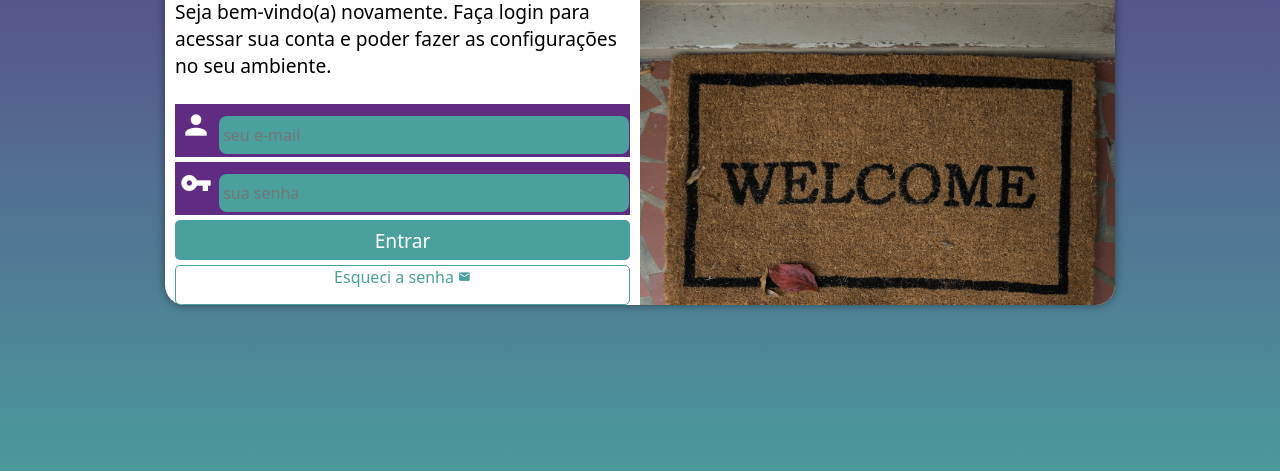
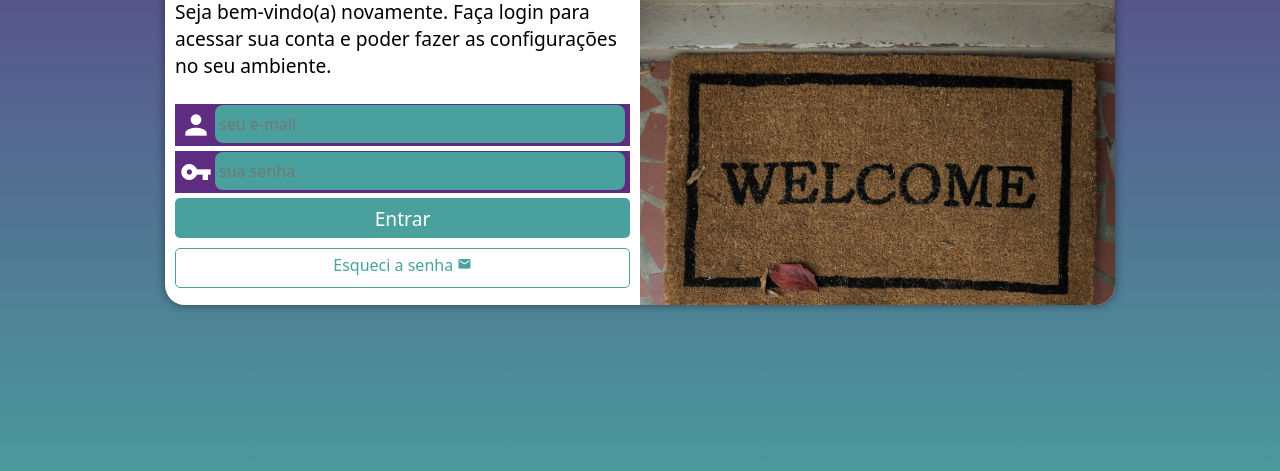
Before and after one commit to VictorMFL/projeto-login, a plain HTML site: page index.html in a window 1280 px wide. Shown: the part 285-756 px from the top of the page. Drawn offline with Linux system fonts and the light colour scheme.

Commit message:
alinhando itens

```diff
--- a/estilos/style.css
+++ b/estilos/style.css
@@ -86,6 +86,8 @@ label {
 div.campo {
     background-color: var(--cor02);
     margin: 5px 0px;
+    display: flex;
+    align-items: center;
 }
 
 div.campo > input {
@@ -121,22 +123,31 @@ input#entrar:hover {
     background-color: #214b49;
 }
 
+.perdeu-senha {
+    width: 100%;
+    height: 40px;
+    margin-top: 10px;
+    display: flex;
+    justify-content: center;
+    align-items: center;
+    text-align: center;
+}
+
 a {
-    display: block;
     text-decoration: none;
+    padding: 5px;
     color:var(--cor01) ;
     border: 1px solid #49a09d;
     width: 100%;
-    height: 40px;
-    margin-top: 5px;
+    height: 100%;
     border-radius: 5px;
-    text-align: center;
 }
 
 a:hover {
     background-color: #60d1cd;
+    color: #fff;
 }
 
 #mail {
-    font-size: 0.8em;
+    font-size: 0.9em;
 }
--- a/index.html
+++ b/index.html
@@ -32,7 +32,9 @@
                         <input type="password" name="senha" id="isenha" placeholder="sua senha" required>
                     </div>
                     <input type="submit" value="Entrar" id="entrar">
-                    <a href="esqueci-senha.html">Esqueci a senha <i class="material-icons" id="mail">mail</i></a>
+                    <div class="perdeu-senha">
+                        <a href="esqueci-senha.html">Esqueci a senha <i class="material-icons" id="mail">mail</i></a>
+                    </div>
                 </form>
             </div>
         </section>
```
